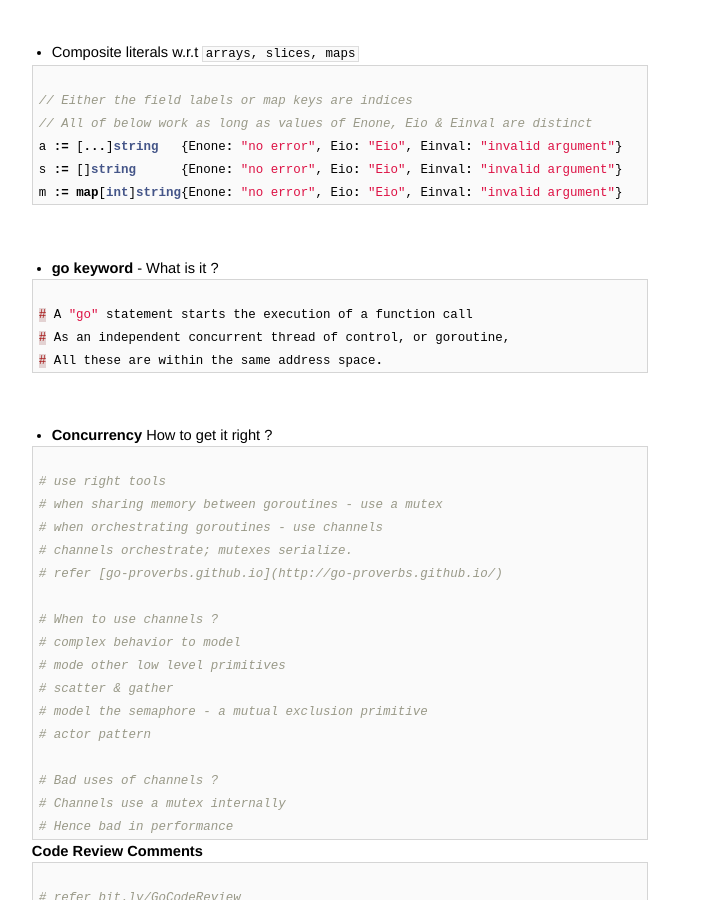
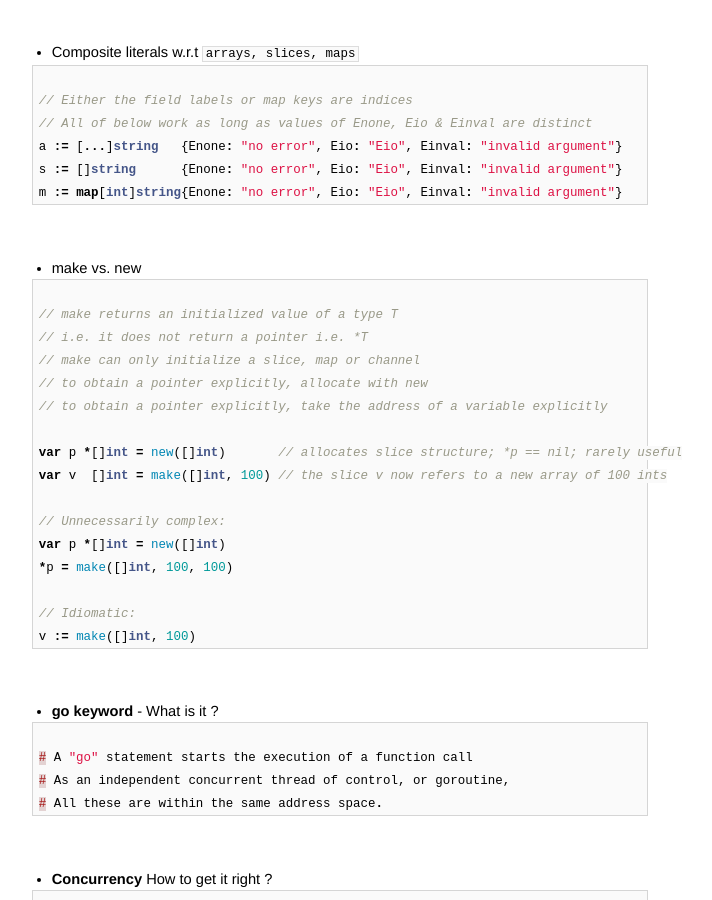
Before and after one commit to AmitKumarDas/amitkumardas.github.io, a Jekyll site: the page built from _posts/2016-07-14-my-golang-refresher.md, in a window 1280 px wide and 900 px high, scrolled down 6123 px. Shown: the whole window, without its empty margins (300-1012 px from the left). Built offline with Jekyll 4.4.1, drawn with Linux system fonts in a browser that asks for light colours; some of the changed text lies outside the part shown.

Commit message:
Update 2016-07-14-my-golang-refresher.md

````diff
--- a/_posts/2016-07-14-my-golang-refresher.md
+++ b/_posts/2016-07-14-my-golang-refresher.md
@@ -349,6 +349,29 @@ m := map[int]string{Enone: "no error", Eio: "Eio", Einval: "invalid argument"}
 
 <br />
 
+- make vs. new
+
+```go
+
+// make returns an initialized value of a type T
+// i.e. it does not return a pointer i.e. *T
+// make can only initialize a slice, map or channel
+// to obtain a pointer explicitly, allocate with new
+// to obtain a pointer explicitly, take the address of a variable explicitly
+
+var p *[]int = new([]int)       // allocates slice structure; *p == nil; rarely useful
+var v  []int = make([]int, 100) // the slice v now refers to a new array of 100 ints
+
+// Unnecessarily complex:
+var p *[]int = new([]int)
+*p = make([]int, 100, 100)
+
+// Idiomatic:
+v := make([]int, 100)
+```
+
+<br />
+
 - **go keyword** - What is it ?
 
 ```go
````
Also changed, not shown: other parts of _posts/2016-07-14-my-golang-refresher.md (+2 -4 lines).
